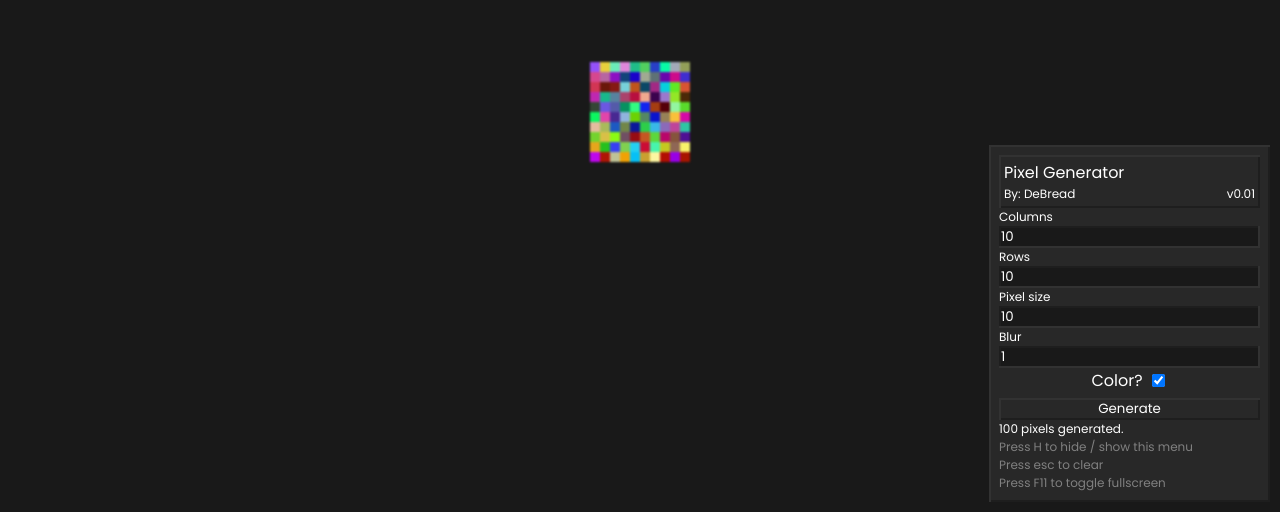
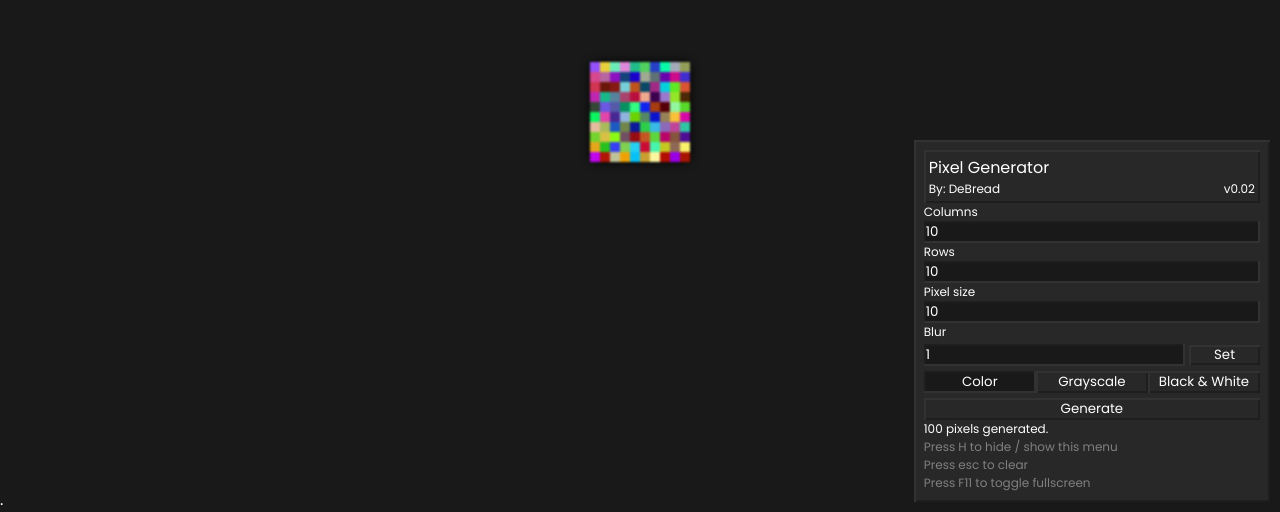
Before and after one commit to NotDeBread/PixelGenerator, a plain HTML site: page index.html in a window 1280 px wide. Shown: the part 288-800 px from the top of the page. Drawn offline with Linux system fonts and the light colour scheme.

Commit message:
v0.02
-Added a lag indicator for larger grids.
-Removed arrows on number inputs.
-Added Black & White color mode.
-Color modes are now toggleable using buttons instead of a check box.
-You can now change the blur without regenerating.
-Grids now have a drop shadow.
-Other fixes and improvements.

```diff
--- a/index.css
+++ b/index.css
@@ -18,6 +18,12 @@ a {
 
 a:hover {
   text-decoration: underline;
+}
+
+#lagIndicator {
+  position: fixed;
+  bottom: 0;
+  left: 0;
 }
 
 #menu {
@@ -61,14 +67,32 @@ a:hover {
   filter: brightness(110%);
 }
 
-.checkboxContainer {
-  display: flex;
-  justify-content: center;
-  align-items: center;
-  gap: 5px;
+input::-webkit-inner-spin-button,
+input::-webkit-outer-spin-button {
+  -webkit-appearance: none;
+  margin: 0;
 }
 
-#menu button {
+input[type="number"] {
+  -moz-appearance: textfield;
+}
+
+.setButton {
+  background-color: rgb(40, 40, 40);
+  box-shadow: 2px 2px inset rgb(50, 50, 50), -2px -2px inset rgb(30, 30, 30);
+  color: white;
+  font-family: "Poppins", sans-serif;
+  border: none;
+  cursor: pointer;
+  white-space: nowrap;
+  padding: 0 25px;
+}
+
+.buttonContainer {
+  display: flex;
+}
+
+.colorButton {
   background-color: rgb(40, 40, 40);
   box-shadow: 2px 2px inset rgb(50, 50, 50), -2px -2px inset rgb(30, 30, 30);
   color: white;
@@ -76,6 +100,24 @@ a:hover {
   border: none;
   cursor: pointer;
   margin-top: 5px;
+  width: 100%;
+  white-space: nowrap;
+}
+
+.buttonSelected {
+  background-color: rgb(25, 25, 25);
+  box-shadow: -2px -2px inset rgb(50, 50, 50), 2px 2px inset rgb(30, 30, 30);
+}
+
+#generateButton {
+  background-color: rgb(40, 40, 40);
+  box-shadow: 2px 2px inset rgb(50, 50, 50), -2px -2px inset rgb(30, 30, 30);
+  color: white;
+  font-family: "Poppins", sans-serif;
+  border: none;
+  cursor: pointer;
+  margin-top: 5px;
+  width: 100%;
 }
 
 #menu button:hover {
@@ -112,7 +154,8 @@ a:hover {
   display: grid;
   grid-template-columns: repeat(5, 1fr); /* 5 columns with equal width */
   grid-template-rows: repeat(3, 1fr); /* 3 rows with equal height */
-  overflow: hidden;
+  border-radius: 5px;
+  box-shadow: 0px 0px 10px 0px black;
 }
 
 .pixel {
--- a/index.html
+++ b/index.html
@@ -6,10 +6,12 @@
     <meta http-equiv="X-UA-Compatible" content="IE=edge">
     <meta name="viewport" content="width=device-width, initial-scale=1.0">
     <link rel="stylesheet" href="index.css">
-    <title>White Noise Generator</title>
+    <title>Pixel Generator</title>
 </head>
 
 <body>
+
+    <span id="lagIndicator"></span>
 
     <section id="menu">
         <div class="menuHeader">
@@ -19,7 +21,7 @@
                     <span>By: </span><a href="https://debread.space" target="_blank">DeBread</a>
                 </div>
                 <div>
-                    <a href="https://github.com/NotDeBread/PixelGenerator/commits/master">v0.01</a>
+                    <a href="https://github.com/NotDeBread/PixelGenerator/commits/master">v0.02</a>
                 </div>
             </div>
         </div>
@@ -37,14 +39,21 @@
         </div>
         <div class="inputContainer">
             <span>Blur</span>
-            <input type="number" id="blurInput" value="1">
+            <div>
+                <input type="number" id="blurInput" value="1">
+                <button class="setButton" onclick="setFilter()">Set</button>
+            </div>
         </div>
-        <div class="checkboxContainer">
-            <span>Color?</span>
-            <input type="checkbox" id="colorInput" checked>
+        <div class="buttonContainer">
+            <button onclick="buttonSelect(0)" id="button0" class="colorButton">Color</button>
+            <button onclick="buttonSelect(1)" id="button1" class="colorButton">Grayscale</button>
+            <button onclick="buttonSelect(2)" id="button2" class="colorButton">Black & White</button>
         </div>
-        <button onclick="buttonClick()" id="button">Generate</button>
-        <span id="generated"></span>
+        <button onclick="buttonClick()" id="generateButton">Generate</button>
+        <div style="display: flex; justify-content: space-between;">
+            <span id="generated"></span>
+            <span id="percent" style="font-size: 0.75em;"></span>
+        </div>
         <span id="warning"></span>
         <span class="tip">Press H to hide / show this menu</span>
         <span class="tip">Press esc to clear</span>
--- a/script.js
+++ b/script.js
@@ -2,7 +2,6 @@ const rowInput = document.getElementById('rowInput')
 const columnInput = document.getElementById('columnInput')
 const pixelSizeInput = document.getElementById('pixelSizeInput')
 const blurInput = document.getElementById('blurInput')
-const colorInput = document.getElementById('colorInput')
 const container = document.getElementById('container')
 
 const million = Math.pow(10, 6)
@@ -31,9 +30,11 @@ document.addEventListener('keydown', (event) => {
     if(event.key === 'h') {
         if(menuShown) {
             document.getElementById('menu').style.setProperty('display','none')
+            lagIndicator.style.setProperty('display','none')
             menuShown = false
         } else {
             document.getElementById('menu').style.setProperty('display','flex')
+            lagIndicator.style.setProperty('display','unset')
             menuShown = true
         }
     }
@@ -42,6 +43,15 @@ document.addEventListener('keydown', (event) => {
     }
     if(event.key === 'Escape') {
         container.innerHTML = ''
+    }
+    if(event.key === '1') {
+        buttonSelect(0)
+    }
+    if(event.key === '2') {
+        buttonSelect(1)
+    }
+    if(event.key === '3') {
+        buttonSelect(2)
     }
 })
 
@@ -67,7 +77,12 @@ function buttonClick() {
 
 //YOU WOULD NEVER GUESS HOW THIS WORKS
 
+var colorType = 0
+
 generate()
+
+var whitePixels = 0
+var blackPixels = 0
 
 function generate() {
     container.innerHTML = ''
@@ -75,29 +90,99 @@ function generate() {
     container.style.setProperty('grid-template-rows',`repeat(${rowInput.value}, 1fr)`)
     container.style.setProperty('grid-template-columns',`repeat(${columnInput.value}, 1fr)`)
     container.style.setProperty('filter',`blur(${blurInput.value}px)`)
+    whitePixels = 0
+    blackPixels = 0
 
     for(let i = 0; i < rowInput.value * columnInput.value; i++) {
         var pixel = document.createElement('div')
         pixel.classList.add('pixel')
-        if(colorInput.checked) {
+        if(colorType === 0) { //COLOR TYPE: COLOR
+
             pixel.style.setProperty('background-color',`rgb(${Math.floor(Math.random() * 255)}, ${Math.floor(Math.random() * 255)}, ${Math.floor(Math.random() * 255)})`)
-        } else {
+
+        } else if(colorType === 1) { //COLOR TYPE: GRAYSCALE
             let randomWhite = Math.floor(Math.random() * 255)
             pixel.style.setProperty('background-color',`rgb(${randomWhite}, ${randomWhite}, ${randomWhite})`)
+
+        } else { //COLOR TYPE: BLACK & WHITE
+
+            let randomWhite = Math.floor(Math.random() * 2)
+            pixel.style.setProperty('background-color',`rgb(${randomWhite * 255}, ${randomWhite * 255}, ${randomWhite * 255})`)
+            if(randomWhite === 1) {
+                whitePixels++
+            } else {
+                blackPixels++
+            }
+
         }
+
+        //PIXEL RENDERING
+
         pixel.style.setProperty('width',`${pixelSizeInput.value}px`)
         pixel.style.setProperty('height',`${pixelSizeInput.value}px`)
 
         container.appendChild(pixel)
     }
 
+    //INFO SETTING
+
     setTimeout(() => {
         document.getElementById('warning').innerHTML = ''
         if(rowInput.value * columnInput.value > 1) {
             document.getElementById('generated').innerText = `${formatNumber(rowInput.value * columnInput.value)} pixels generated.`
-        } else [
+        } else {
             document.getElementById('generated').innerText = `Bro really generated 1 pixel 💀`
-        ]
+        }
+        if(colorType === 2) {
+            document.getElementById('percent').innerText = `${Math.round((whitePixels / (rowInput.value * columnInput.value)) * 100)}%W, ${Math.round((blackPixels / (rowInput.value * columnInput.value)) * 100)}%B`
+        } else {
+            document.getElementById('percent').innerText = ''
+        }
         warningClicks = 0
-    }, 500);
+    }, 100);
 }
+
+document.addEventListener('wheel', setFilter)
+
+function setFilter() {
+    setTimeout(() => {
+        container.style.setProperty('filter',`blur(${blurInput.value}px)`)
+    }, 100);
+}
+
+const lagIndicator = document.getElementById('lagIndicator')
+var dots = ''
+
+setInterval(() => {
+    if(dots.length < 5) {
+        dots += '.'
+    } else {
+        dots = ''
+    }
+    lagIndicator.innerText = dots
+}, 200);
+
+const button0 = document.getElementById('button0')
+const button1 = document.getElementById('button1')
+const button2 = document.getElementById('button2')
+
+buttonSelect(0)
+
+function buttonSelect(type) {
+    if(type === 0) {
+        colorType = 0
+        button0.classList.add('buttonSelected')
+        button1.classList.remove('buttonSelected')
+        button2.classList.remove('buttonSelected')
+    } else if(type === 1) {
+        colorType = 1
+        button0.classList.remove('buttonSelected')
+        button1.classList.add('buttonSelected')
+        button2.classList.remove('buttonSelected')
+    } else if(type === 2) {
+        colorType = 2
+        button0.classList.remove('buttonSelected')
+        button1.classList.remove('buttonSelected')
+        button2.classList.add('buttonSelected')
+    }
+}
```
